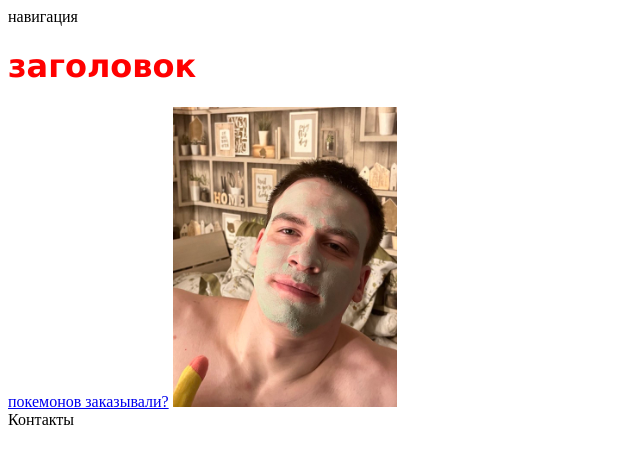
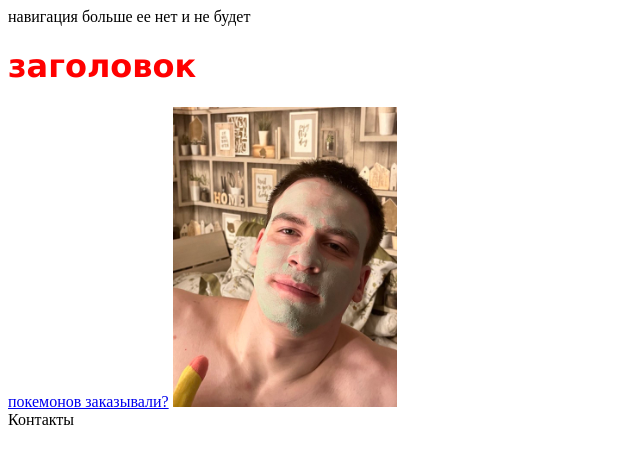
Before and after one commit to matvey1011/new_site, a plain HTML site: page index.html in a window 1280 px wide. Shown: the whole page, without its empty margins (0-640 px from the left). Drawn offline with Linux system fonts and the light colour scheme.

Commit message:
навигация изменена

```diff
--- a/index.html
+++ b/index.html
@@ -6,7 +6,7 @@
 </head>
 <body>
 	<header>
-		<div> навигация </div>
+		<div> навигация больше ее нет и не будет  </div>
 	</header>
 	<div class="container">
 		<h1 class="up">заголовок</h1>
```
